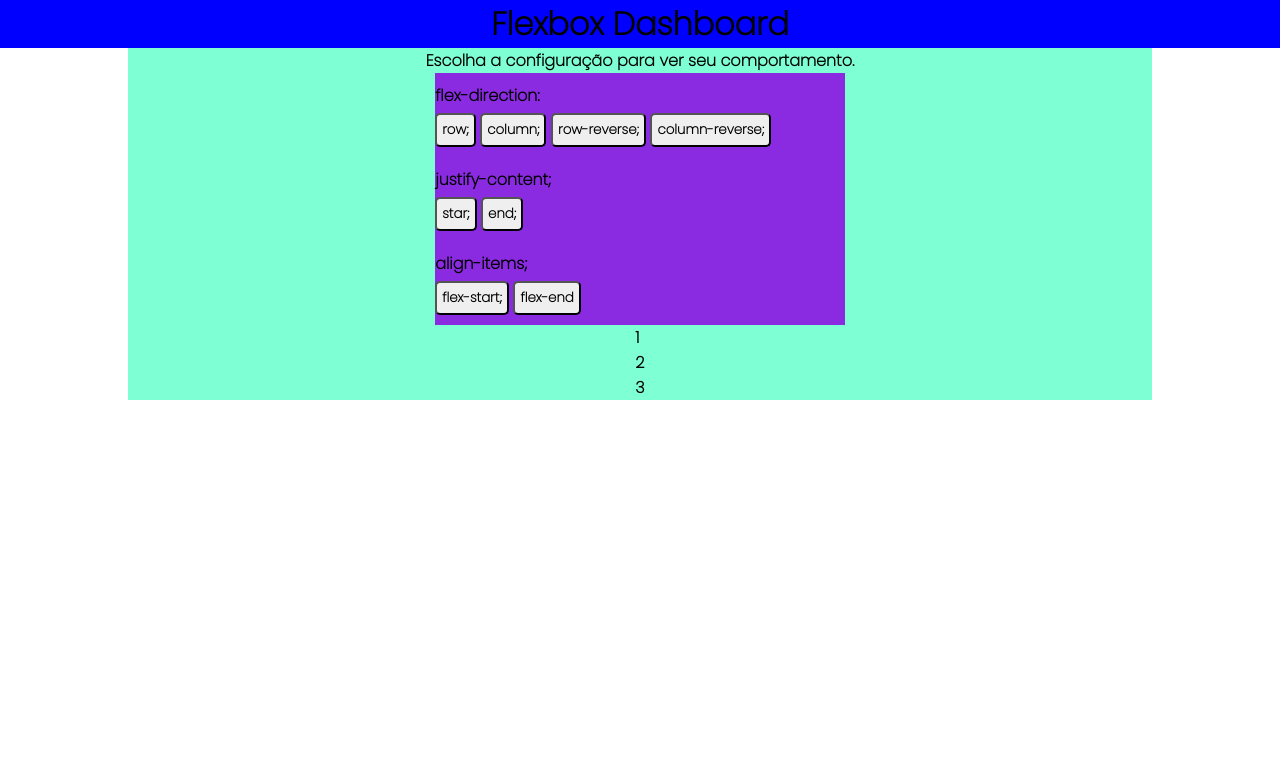
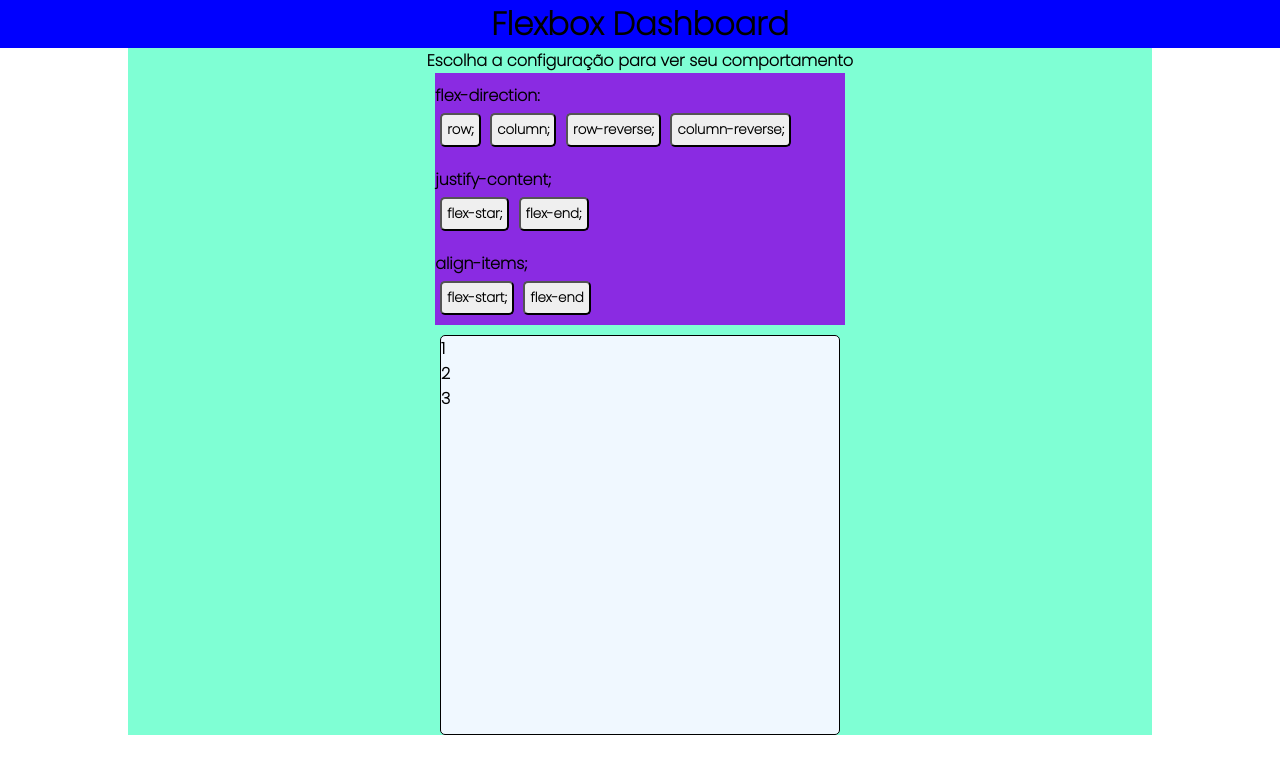
Before and after one commit to JosePaulino/cssDashboard, a plain HTML site: page index.html in a window 1280 px wide. Drawn offline with Linux system fonts and the light colour scheme.

Commit message:
Add files via upload

```diff
--- a/index.html
+++ b/index.html
@@ -13,7 +13,7 @@
     <section id="main">
 
       <div class="texto">
-        <p class="text">Escolha a configuração para ver seu comportamento.</p>
+        <p class="text">Escolha a configuração para ver seu comportamento</p>
       </div>
 
       <div class="container-propriedade">
@@ -29,8 +29,8 @@
       <div class="container-propriedade">
         <div class="pro-justifycontent">
           <p class="titulo">justify-content;</p>
-          <button id="start">star;</button>
-          <button id="end">end;</button>
+          <button id="start">flex-star;</button>
+          <button id="end">flex-end;</button>
         </div>
       </div>
 
--- a/styles.css
+++ b/styles.css
@@ -10,7 +10,6 @@
 
 .nav {
   width: 100%;
-  height: 100%;
   display: flex;
   background-color: blue;
   justify-content: center;
@@ -31,7 +30,6 @@
 .texto {
   width: 100%;
   text-align: center;
-
 }
 
 .container-propriedade {
@@ -47,7 +45,7 @@
 button {
   padding: 5px;
   border-radius: 5px;
-  margin: 5px 0 0 0;
+  margin: 5px 0 0 5px;
   font-weight: bold;
 }
 
@@ -55,3 +53,13 @@ button:hover {
   background-color: rgb(65, 63, 63);
   color: aliceblue;
 }
+
+.container-tela {
+  border: 1px solid rgb(0, 0, 0);
+  border-radius: 5px;
+  width: 400px;
+  height: 400px;
+  display: flex;
+  background-color: aliceblue;
+  margin-top: 10px;
+}
```
